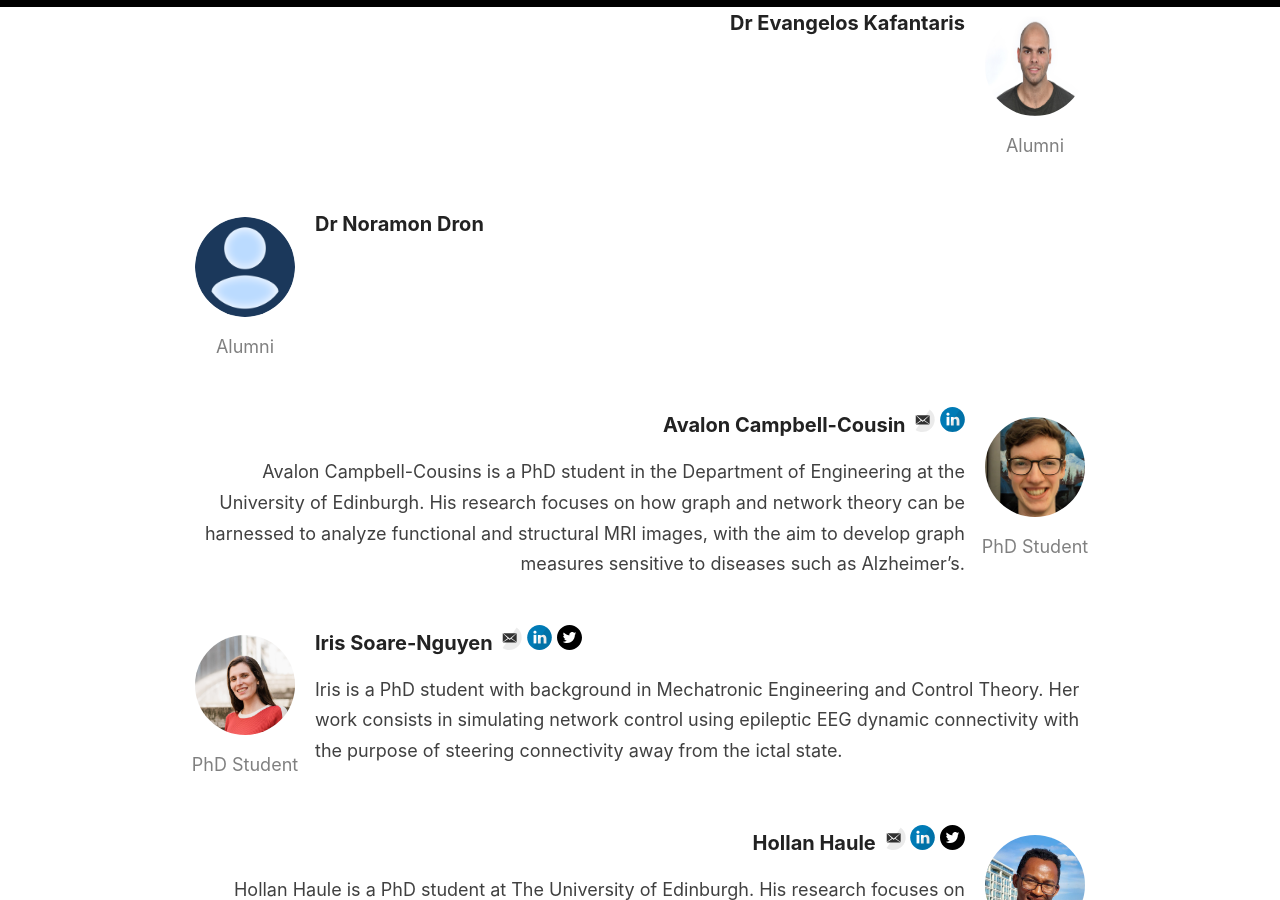
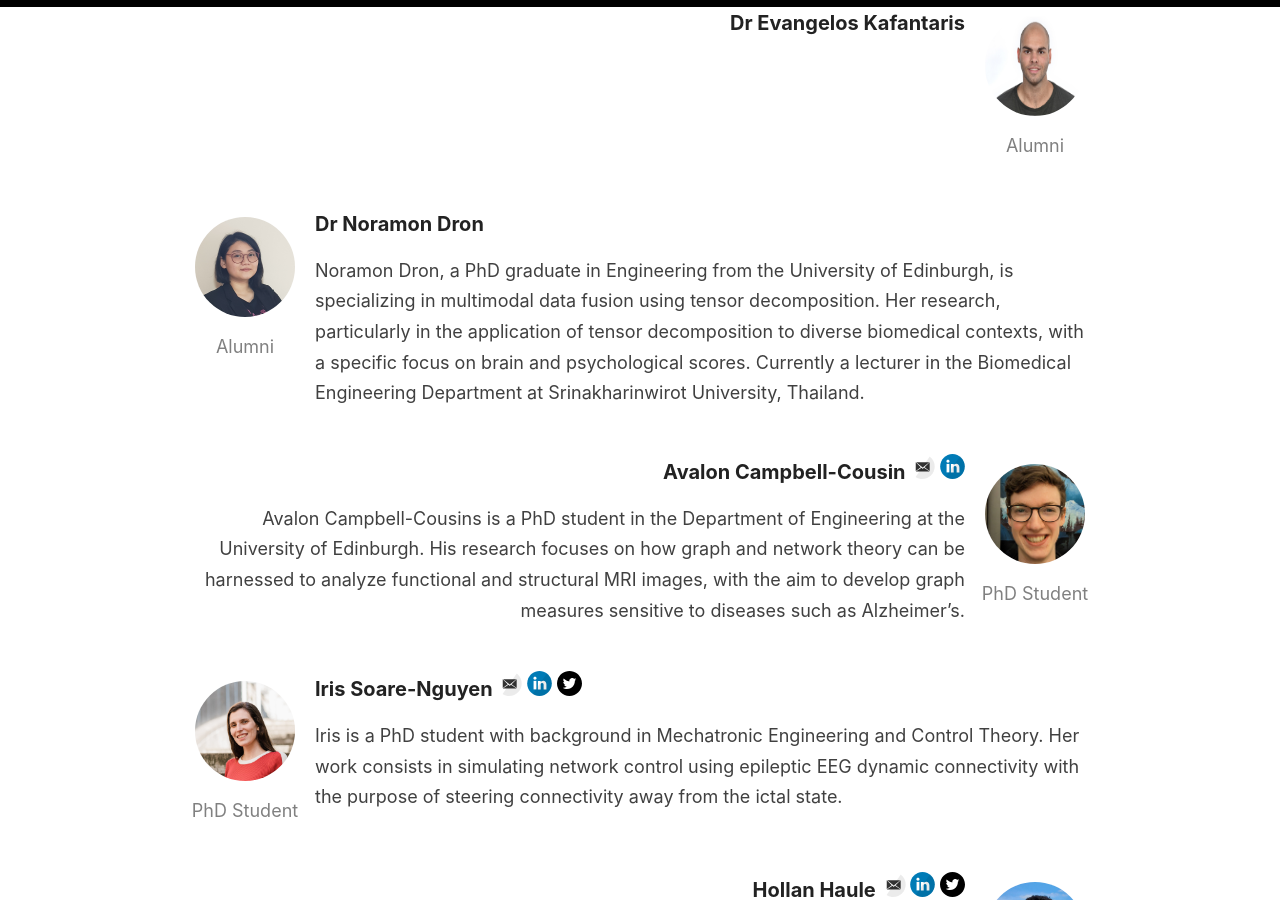
Before and after one commit to biomedSP/biomedsp.github.io, a Jekyll site: the page built from _pages/people.md, in a window 1280 px wide and 900 px high, scrolled down 846 px. Built offline with Jekyll 4.4.1, drawn with Linux system fonts in a browser that asks for light colours.

Commit message:
add Nora

```diff
--- a/_pages/people.md
+++ b/_pages/people.md
@@ -27,9 +27,9 @@ people:
       position: Alumni
       description:
     - name: Dr Noramon Dron
-      image: /images/people/generic.png
+      image: /images/people/nora.png
       position: Alumni
-      description:
+      description: Noramon Dron, a PhD graduate in Engineering from the University of Edinburgh, is specializing in multimodal data fusion using tensor decomposition. Her research, particularly in the application of tensor decomposition to diverse biomedical contexts, with a specific focus on brain and psychological scores. Currently a lecturer in the Biomedical Engineering Department at Srinakharinwirot University, Thailand.
     - name: Avalon Campbell-Cousin
       image: /images/people/avalon.png
       position: PhD Student
```
Also changed, not shown: images/people/nora.png (added).
